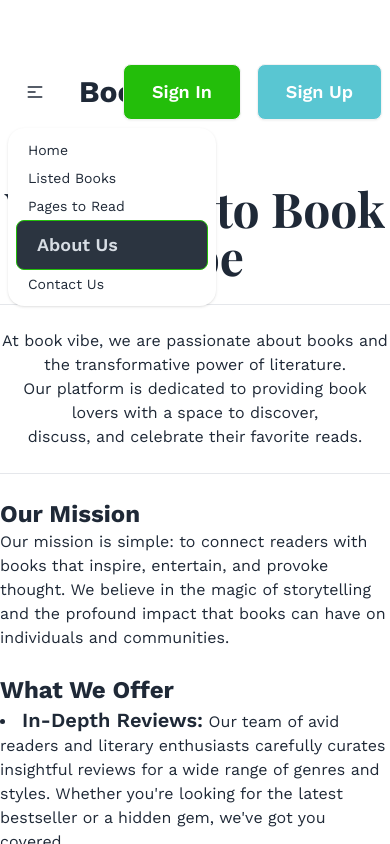
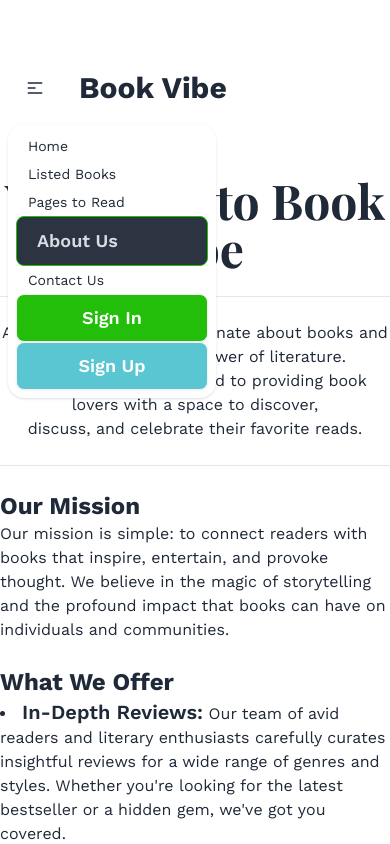
Before and after one commit to rznayeem/bookish-buzz, a React (Vite) app: page /about in a window 390 px wide. Both pictures are taken after a click on the button 35 px from the left and 92 px from the top of the page. Shown: the top 844 px of the page. Built offline with nearby package versions, Linux system fonts and the light colour scheme; a web font is replaced by a local one.

Commit message:
wishlist sort functionality created and few responsive updated

```diff
--- a/src/Pages/ListedBooks/ListedBooks.jsx
+++ b/src/Pages/ListedBooks/ListedBooks.jsx
@@ -14,6 +14,7 @@ const ListedBooks = () => {
   const [wishlistBooks, setWishlistBooks] = useState([]);
 
   const [displayReadBooks, setDisplayReadBooks] = useState([]);
+  const [displayWishlistBooks, setDisplayWishlistBooks] = useState([]);
 
   // console.log(displayReadBooks);
   useEffect(() => {
@@ -22,13 +23,17 @@ const ListedBooks = () => {
     setDisplayReadBooks(booksRead);
     const wishlistBooksData = getWishlistStoredData();
     setWishlistBooks(wishlistBooksData);
+    setDisplayWishlistBooks(wishlistBooksData);
   }, []);
 
   const handleFilteredBooks = filter => {
     const data = [...readBooks];
+    const wishlistData = [...wishlistBooks];
     if (filter == 'rating') {
       compareBooksByRating(data);
+      compareBooksByRating(wishlistData);
       setDisplayReadBooks(data);
+      setDisplayWishlistBooks(wishlistData);
     } else if (filter == 'PageNumber') {
       compareBooksByPage(data);
       setDisplayReadBooks(data);
@@ -136,7 +141,7 @@ const ListedBooks = () => {
           role="tabpanel"
           className="tab-content bg-base-100 border-base-300 rounded-box p-6"
         >
-          {wishlistBooks.map(wishlistBook => (
+          {displayWishlistBooks.map(wishlistBook => (
             <ReadBooks
               readBook={wishlistBook}
               key={wishlistBook.id}
--- a/src/Pages/PagesRead/PagesRead.jsx
+++ b/src/Pages/PagesRead/PagesRead.jsx
@@ -1,3 +1,4 @@
+/* eslint-disable react/prop-types */
 import {
   BarChart,
   Bar,
@@ -10,6 +11,7 @@ import {
 
 const PagesRead = () => {
   const readBooksData = JSON.parse(localStorage.getItem('books')) || [];
+
   const colors = ['#0088FE', '#00C49F', '#FFBB28', '#FF8042', 'red', 'pink'];
 
   const getPath = (x, y, width, height) => {
--- a/src/components/BookDetails/BookDetails.jsx
+++ b/src/components/BookDetails/BookDetails.jsx
@@ -48,7 +48,7 @@ const BookDetails = () => {
         <p className="text-[#131313B3] leading-6">
           <span className="text-black font-bold">Review:</span> {review}
         </p>
-        <div className="flex items-center gap-4 text-[#23BE0A]">
+        <div className="flex flex-col lg:flex-row items-center gap-4 text-[#23BE0A]">
           <h5 className="text-black font-bold">Tag:</h5>
           {tags.map((tag, idx) => (
             <h5
--- a/src/components/Nav/Nav.jsx
+++ b/src/components/Nav/Nav.jsx
@@ -45,6 +45,16 @@ const Nav = () => {
             className="menu menu-sm dropdown-content mt-3 z-[1] p-2 shadow bg-base-100 rounded-box w-52"
           >
             {links}
+            <li className="">
+              <a className="btn px-4 py-[12px] h-auto bg-[#23BE0A] text-white font-semibold text-[18px]">
+                Sign In
+              </a>
+            </li>
+            <li>
+              <a className="btn px-4 py-[12px] h-auto bg-[#59C6D2] text-white font-semibold text-[18px]">
+                Sign Up
+              </a>
+            </li>
           </ul>
         </div>
         <Link to={'/'} className="btn btn-ghost text-3xl font-bold">
@@ -54,7 +64,7 @@ const Nav = () => {
       <div className="navbar-center hidden lg:flex">
         <ul className="space-x-8 text-[18px] menu-horizontal px-1">{links}</ul>
       </div>
-      <div className="navbar-end gap-4">
+      <div className="navbar-end hidden lg:flex gap-4">
         <a className="btn px-7 py-[18px] h-auto bg-[#23BE0A] text-white font-semibold text-[18px]">
           Sign In
         </a>
--- a/src/components/ReadBooks/ReadBooks.jsx
+++ b/src/components/ReadBooks/ReadBooks.jsx
@@ -26,8 +26,8 @@ const ReadBooks = ({ readBook }) => {
       <div className="card-body">
         <h2 className="card-title playfair-font">{bookName}</h2>
         <p>By: {author}</p>
-        <div className="flex gap-5">
-          <div className="flex items-center gap-4 text-[#23BE0A]">
+        <div className="flex flex-col lg:flex-row gap-5">
+          <div className="flex flex-col lg:flex-row items-start lg:items-center gap-4 text-[#23BE0A]">
             <h5 className="text-black font-bold">Tag:</h5>
             {tags.map((tag, idx) => (
               <h5
@@ -43,7 +43,7 @@ const ReadBooks = ({ readBook }) => {
             <p>Year of Publishing: {publishing_year}</p>
           </div>
         </div>
-        <div className="flex gap-4">
+        <div className="flex flex-col lg:flex-row gap-4">
           <div className="flex gap-2 items-center">
             <HiOutlineUsers className="text-2xl" />
             <p>Publisher: {publisher}</p>
@@ -54,16 +54,16 @@ const ReadBooks = ({ readBook }) => {
           </div>
         </div>
         <hr />
-        <div className="flex w-fit gap-4">
-          <p className="bg-[#328EFF26] w-fit text-[#328EFF] rounded-full px-5 py-3">
+        <div className="flex flex-col lg:flex-row w-fit gap-4">
+          <p className="bg-[#328EFF26] lg:w-fit text-[#328EFF] rounded-full px-5 py-3">
             Category: {category}
           </p>
-          <p className="bg-[#FFAC3326] w-fit text-[#FFAC33] rounded-full px-5 py-3">
+          <p className="bg-[#FFAC3326] lg:w-fit text-[#FFAC33] rounded-full px-5 py-3">
             Rating: {rating}
           </p>
 
           <Link to={`/book/${id}`}>
-            <button className="btn bg-[#23BE0A] text-white rounded-full text-[18px] font-medium">
+            <button className="btn bg-[#23BE0A] w-full text-white rounded-full text-[18px] font-medium">
               View Details
             </button>
           </Link>
```
